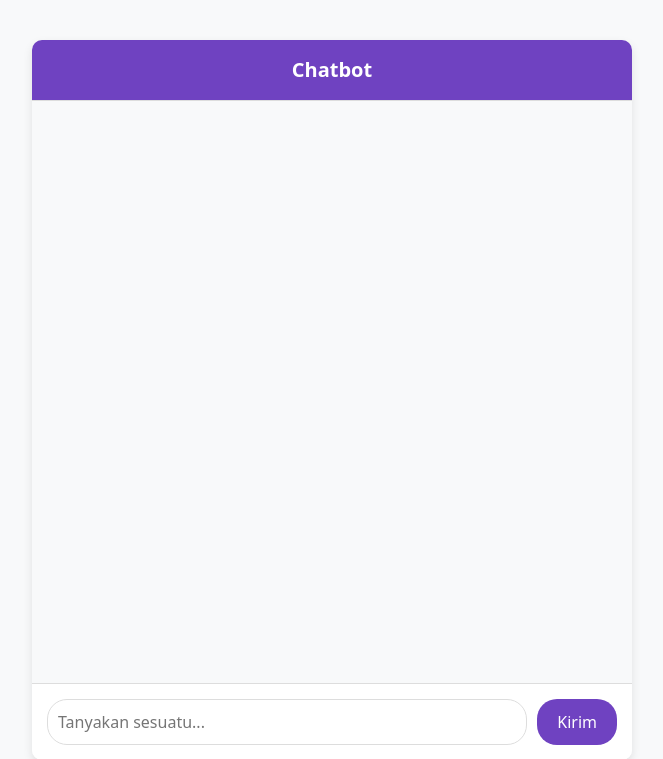
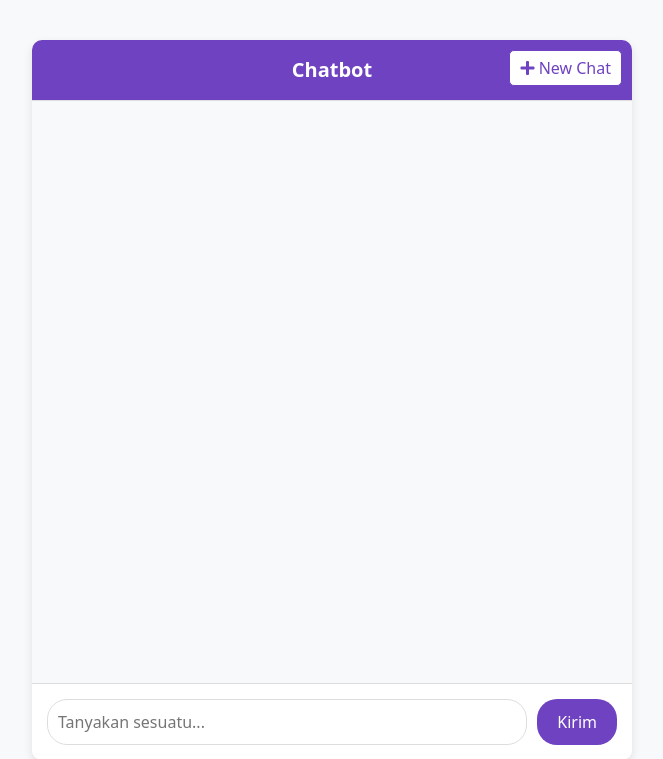
Before and after one commit to PaceKW/Haystack-RAG, a Flask app: page /chat in a window 1280 px wide. Shown: the top 759 px of the page, without its empty margins (308-971 px from the left). Run offline with Flask 3, Linux system fonts and the light colour scheme; some libraries are stand-ins or nearby versions.

Commit message:
add: new chat feature

```diff
--- a/app.py
+++ b/app.py
@@ -64,6 +64,9 @@ def index():
 
 @app.route("/upload", methods=["GET", "POST"])
 def upload():
+    # Clear the session messages for a new chat
+    session.pop("messages", None)  # Clear previous messages
+
     if request.method == "POST":
         # Handle file upload
         uploaded_file = request.files.get("file")
--- a/templates/chat.html
+++ b/templates/chat.html
@@ -7,6 +7,10 @@
     <link
       rel="stylesheet"
       href="https://cdnjs.cloudflare.com/ajax/libs/bootstrap/5.1.3/css/bootstrap.min.css"
+    />
+    <link
+      rel="stylesheet"
+      href="https://cdnjs.cloudflare.com/ajax/libs/font-awesome/5.15.4/css/all.min.css"
     />
     <style>
       body {
@@ -28,6 +32,7 @@
         display: flex;
         flex-direction: column;
         overflow: hidden;
+        position: relative;
       }
       .chat-header {
         background-color: #6f42c1;
@@ -94,12 +99,32 @@
       .chat-input button:hover {
         background-color: #572e91;
       }
+      .new-chat-btn {
+        position: absolute;
+        top: 10px;
+        right: 10px;
+        background-color: white;
+        color: #6f42c1;
+        border: 1px solid #6f42c1;
+        padding: 5px 10px;
+        border-radius: 5px;
+        transition: background-color 0.3s, color 0.3s;
+      }
+      .new-chat-btn:hover {
+        background-color: #6f42c1;
+        color: white;
+      }
     </style>
   </head>
   <body>
     <div class="chat-container">
       <!-- Chat Header -->
       <div class="chat-header">Chatbot</div>
+
+      <!-- New Chat Button -->
+      <a href="/upload" class="btn new-chat-btn">
+        <i class="fas fa-plus"></i> New Chat
+      </a>
 
       <!-- Chat Messages -->
       <div id="messages" class="chat-messages">
```
